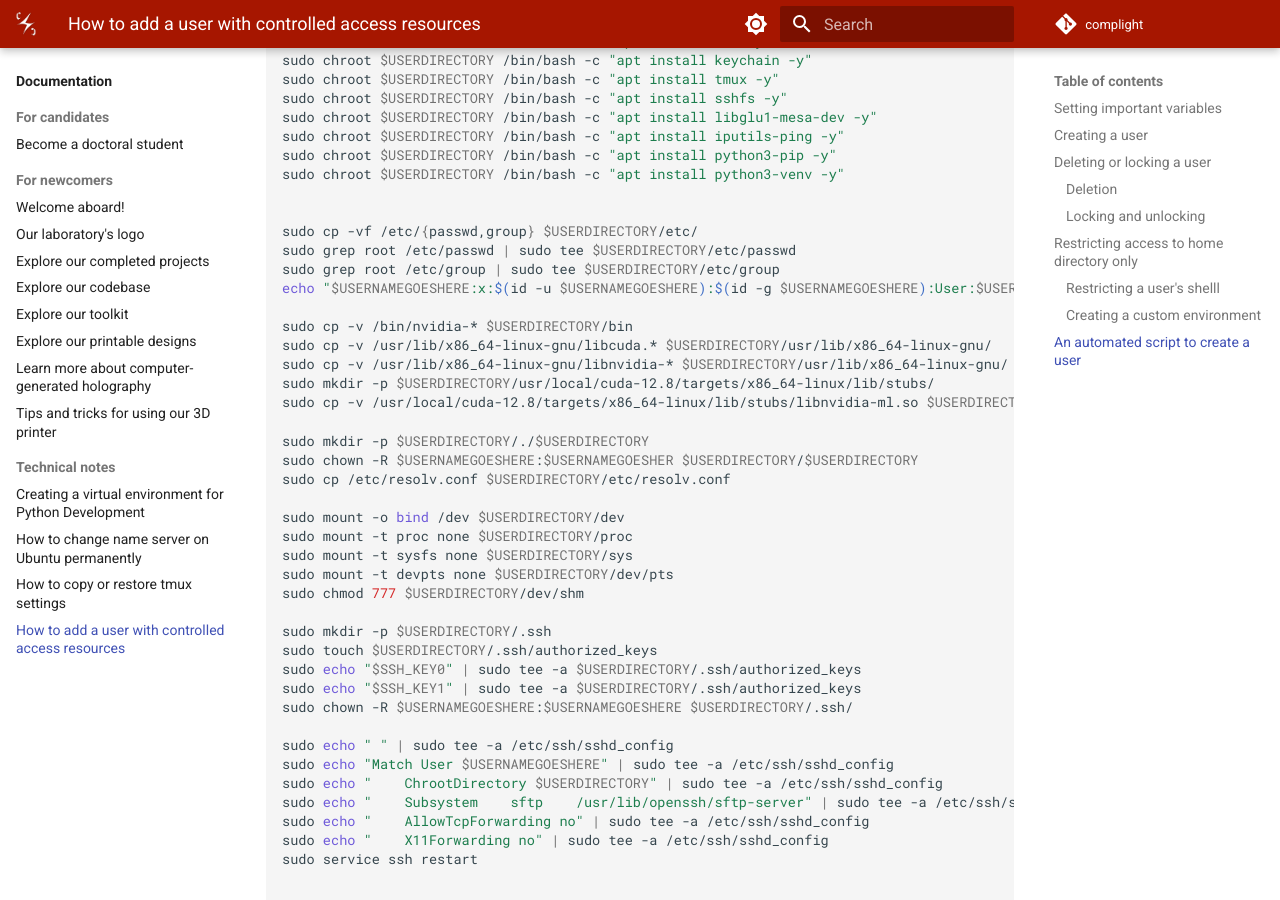
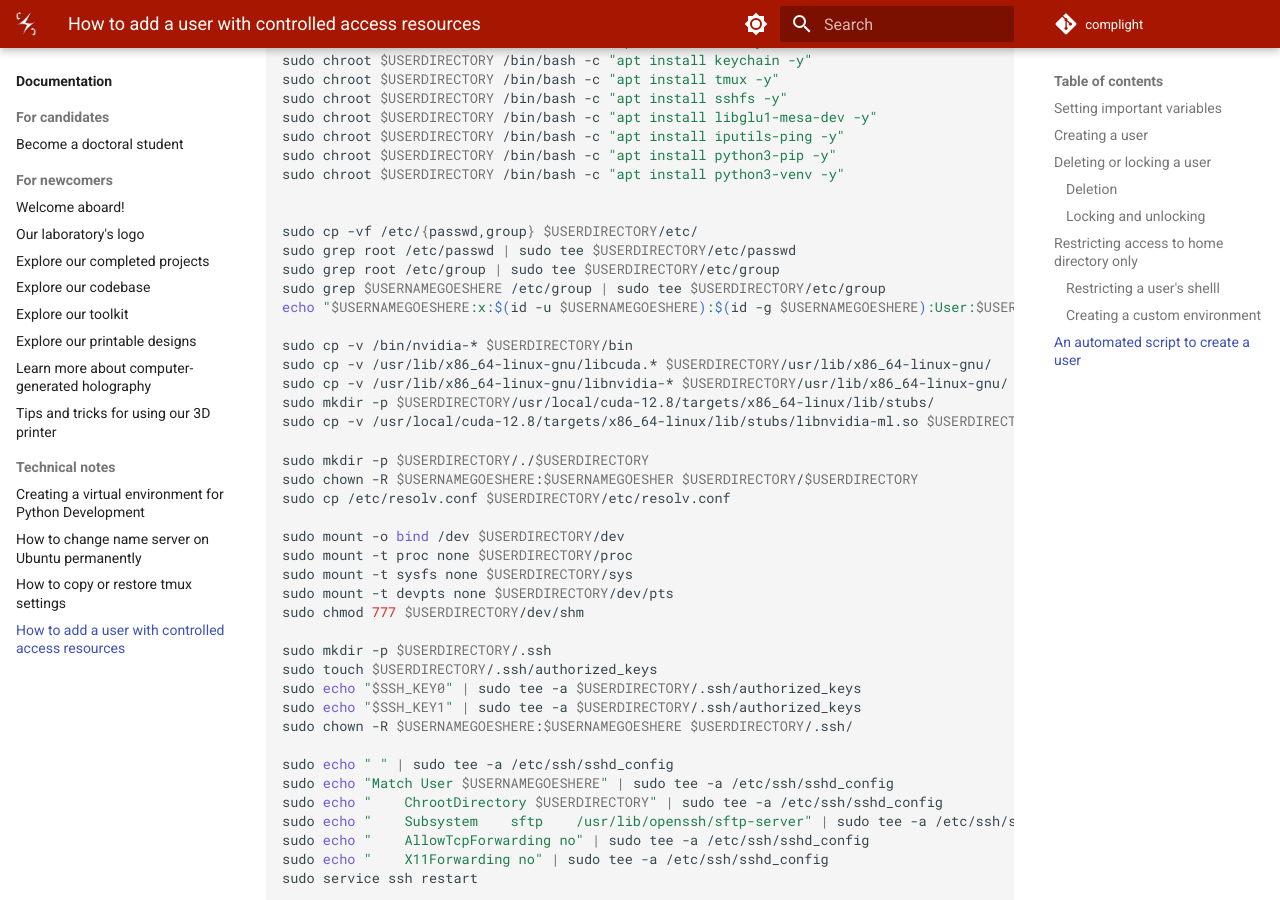
Before and after one commit to complight/complight.github.io, an MkDocs documentation site: the page built from docs/documentation/computing/how_to_add_a_user_with_controlled_access_to_resources.md, in a window 1280 px wide and 900 px high, scrolled down 4811 px. Built offline with MkDocs 1.6.1 and Material for MkDocs 9.7.7, drawn with Linux system fonts in a browser that asks for light colours.

Commit message:
Cosmetic changes.

````diff
--- a/docs/documentation/computing/how_to_add_a_user_with_controlled_access_to_resources.md
+++ b/docs/documentation/computing/how_to_add_a_user_with_controlled_access_to_resources.md
@@ -222,6 +222,7 @@ sudo chroot $USERDIRECTORY /bin/bash -c "apt install python3-venv -y"
 sudo cp -vf /etc/{passwd,group} $USERDIRECTORY/etc/
 sudo grep root /etc/passwd | sudo tee $USERDIRECTORY/etc/passwd
 sudo grep root /etc/group | sudo tee $USERDIRECTORY/etc/group
+sudo grep $USERNAMEGOESHERE /etc/group | sudo tee $USERDIRECTORY/etc/group
 echo "$USERNAMEGOESHERE:x:$(id -u $USERNAMEGOESHERE):$(id -g $USERNAMEGOESHERE):User:$USERDIRECTORY/$USERNAMEGOESHERE:/bin/bash" | sudo tee -a $USERDIRECTORY/etc/passwd
 
 sudo cp -v /bin/nvidia-* $USERDIRECTORY/bin
@@ -272,6 +273,7 @@ sudo echo "sudo mount -t sysfs sysfs $USERDIRECTORY/sys" | sudo tee -a $CRONTABS
 
 sudo chown -R $USERNAMEGOESHERE:$USERNAMEGOESHERE $USERDIRECTORY/$USERDIRECTORY/
 
+
 ```
 
 
````
